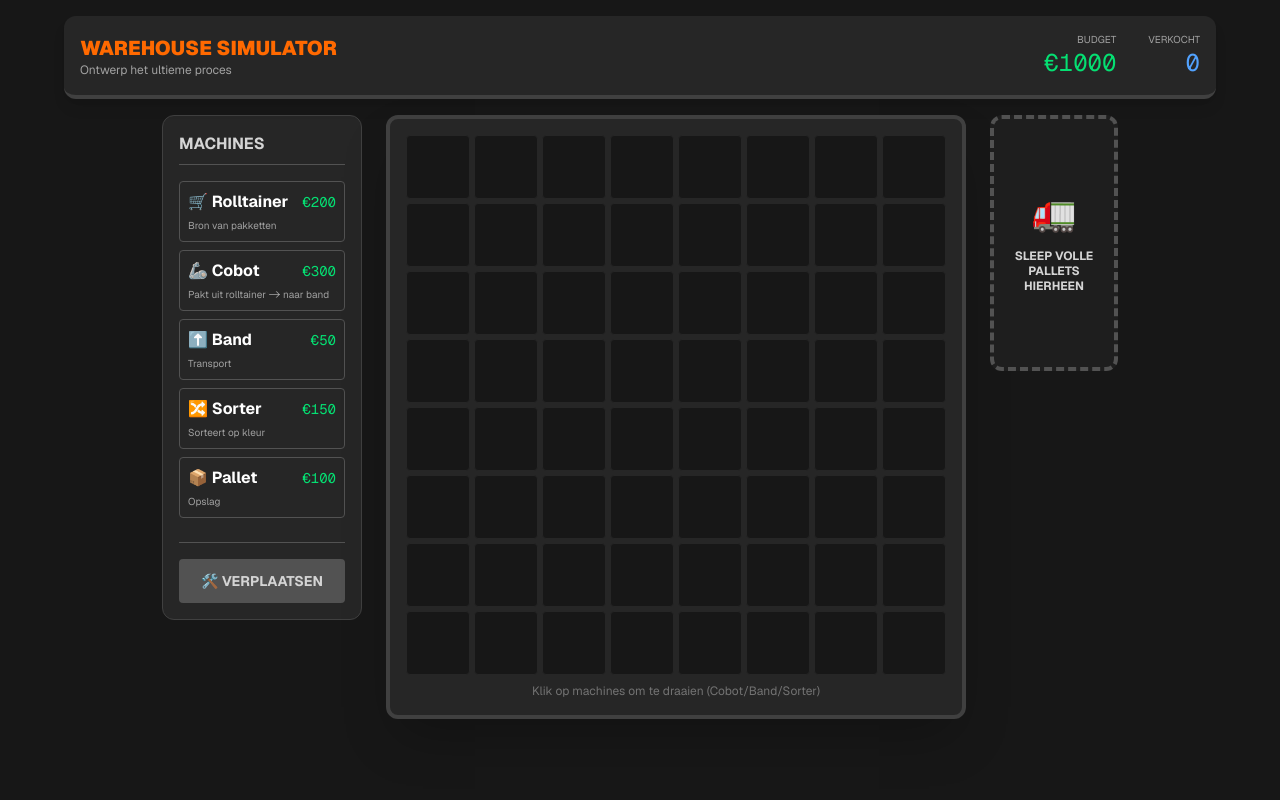
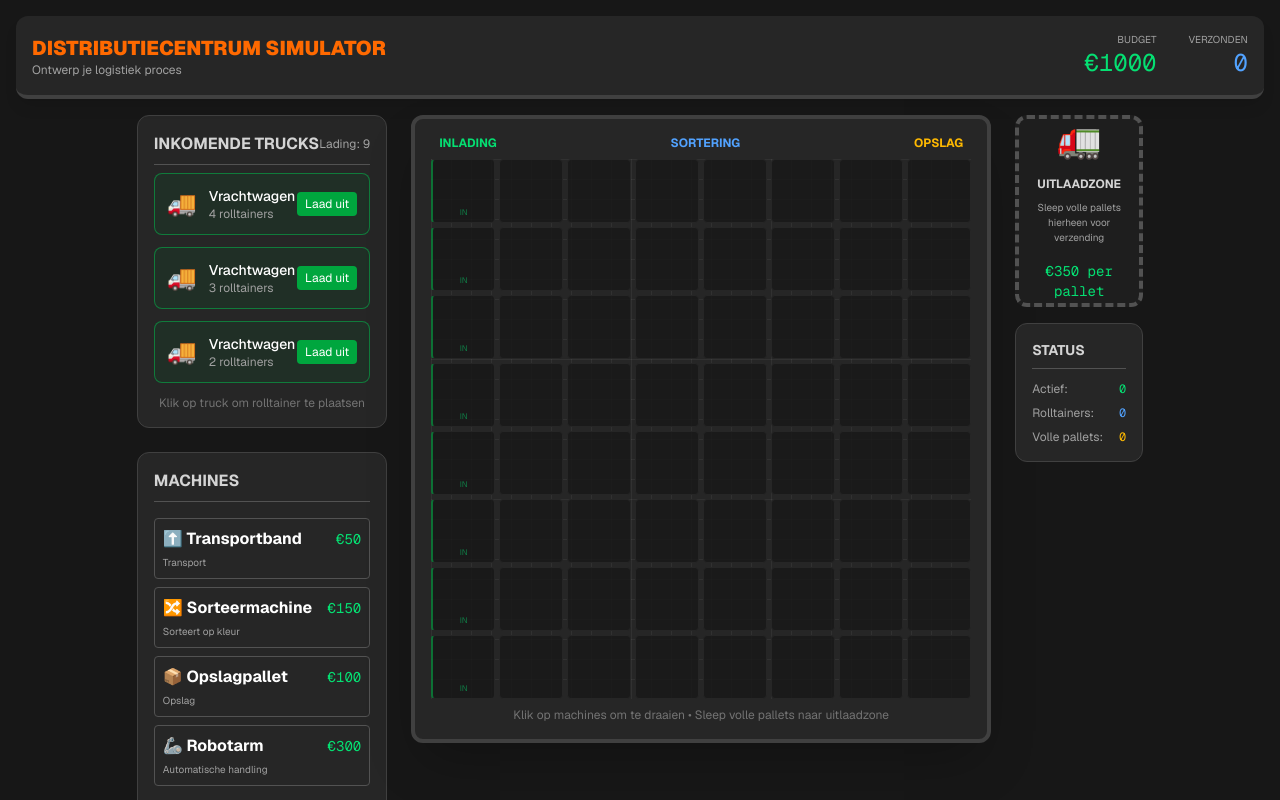
Before and after one commit to Rickfortuin/Logisim, a Next.js app: page / in a window 1280 px wide. Shown: the top 800 px of the page. Built offline with nearby package versions, Linux system fonts and the light colour scheme.

Commit message:
Truck leftside update

```diff
--- a/src/app/page.tsx
+++ b/src/app/page.tsx
@@ -28,12 +28,16 @@ interface ShopItem {
 }
 
 const SHOP_ITEMS: ShopItem[] = [
-  { type: 'rolltainer', price: 200, label: 'Rolltainer', icon: '🛒', desc: 'Bron van pakketten' },
-  { type: 'cobot', price: 300, label: 'Cobot', icon: '🦾', desc: 'Pakt uit rolltainer -> naar band' },
-  { type: 'conveyor', price: 50, label: 'Band', icon: '⬆️', desc: 'Transport' },
-  { type: 'sorter', price: 150, label: 'Sorter', icon: '🔀', desc: 'Sorteert op kleur' },
-  { type: 'pallet', price: 100, label: 'Pallet', icon: '📦', desc: 'Opslag' },
+  { type: 'conveyor', price: 50, label: 'Transportband', icon: '⬆️', desc: 'Transport' },
+  { type: 'sorter', price: 150, label: 'Sorteermachine', icon: '🔀', desc: 'Sorteert op kleur' },
+  { type: 'pallet', price: 100, label: 'Opslagpallet', icon: '📦', desc: 'Opslag' },
+  { type: 'cobot', price: 300, label: 'Robotarm', icon: '🦾', desc: 'Automatische handling' },
 ];
+
+interface IncomingTruck {
+  id: string;
+  cargo: number; // aantal rolltainers
+}
 
 export default function WarenhuisSim() {
   const [grid, setGrid] = useState<(GridCell | null)[]>(Array(GRID_SIZE * GRID_SIZE).fill(null));
@@ -43,6 +47,11 @@ export default function WarenhuisSim() {
   const [selectedShopItem, setSelectedShopItem] = useState<StructureType | null>(null);
   const [moveSourceIndex, setMoveSourceIndex] = useState<number | null>(null);
   const [isMoveMode, setIsMoveMode] = useState(false);
+  const [incomingTrucks, setIncomingTrucks] = useState<IncomingTruck[]>([
+    { id: 'truck-1', cargo: 4 },
+    { id: 'truck-2', cargo: 3 },
+    { id: 'truck-3', cargo: 2 },
+  ]);
 
   const uid = () => Math.random().toString(36).substr(2, 9);
 
@@ -58,6 +67,35 @@ export default function WarenhuisSim() {
     return nextRow * GRID_SIZE + nextCol;
   };
 
+  // --- TRUCK LOGICA ---
+  const addRolltainerFromTruck = (truckId: string) => {
+    const truckIndex = incomingTrucks.findIndex(t => t.id === truckId);
+    if (truckIndex === -1 || incomingTrucks[truckIndex].cargo <= 0) return;
+
+    // Zoek een lege plek in de meest linkse kolom
+    for (let row = 0; row < GRID_SIZE; row++) {
+      const index = row * GRID_SIZE; // Eerste kolom (index 0)
+      if (!grid[index]) {
+        const newGrid = [...grid];
+        newGrid[index] = {
+          id: uid(),
+          type: 'rolltainer',
+          crate: null
+        };
+        setGrid(newGrid);
+
+        // Verminder truck cargo
+        const updatedTrucks = [...incomingTrucks];
+        updatedTrucks[truckIndex] = {
+          ...updatedTrucks[truckIndex],
+          cargo: updatedTrucks[truckIndex].cargo - 1
+        };
+        setIncomingTrucks(updatedTrucks);
+        return;
+      }
+    }
+  };
+
   // --- GAME LOOP ---
   useEffect(() => {
     const interval = setInterval(() => {
@@ -65,16 +103,18 @@ export default function WarenhuisSim() {
         const nextGrid = JSON.parse(JSON.stringify(currentGrid));
         let changed = false;
 
+        // Rolltainers genereren pakketten
         for (let i = 0; i < currentGrid.length; i++) {
           const cell = nextGrid[i];
           if (cell && cell.type === 'rolltainer' && !cell.crate) {
-             if (Math.random() > 0.5) {
+            if (Math.random() > 0.7) { // Minder vaak genereren
               cell.crate = COLORS[Math.floor(Math.random() * COLORS.length)];
               changed = true;
             }
           }
         }
 
+        // Cobot logica
         for (let i = 0; i < currentGrid.length; i++) {
           const cobot = currentGrid[i];
           if (cobot && cobot.type === 'cobot') {
@@ -104,6 +144,7 @@ export default function WarenhuisSim() {
           }
         }
 
+        // Conveyor en sorter logica
         for (let i = 0; i < currentGrid.length; i++) {
           const cell = currentGrid[i];
           if (cell && (cell.type === 'conveyor' || cell.type === 'sorter') && cell.crate) {
@@ -142,6 +183,7 @@ export default function WarenhuisSim() {
     return () => clearInterval(interval);
   }, []);
 
+  // --- UI HANDLERS ---
   const handleCellClick = (index: number) => {
     const cell = grid[index];
     if (isMoveMode) {
@@ -207,7 +249,7 @@ export default function WarenhuisSim() {
 
   const handlePalletDragStart = (e: React.DragEvent, index: number) => {
     const cell = grid[index];
-      if(cell && cell.type === 'pallet' && cell.count! >= MAX_PALLET) {
+    if (cell && cell.type === 'pallet' && cell.count! >= MAX_PALLET) {
       e.dataTransfer.setData("type", "full_pallet");
       e.dataTransfer.setData("index", index.toString());
     }
@@ -216,7 +258,7 @@ export default function WarenhuisSim() {
   const handleTruckDrop = (e: React.DragEvent) => {
     e.preventDefault();
     const type = e.dataTransfer.getData("type");
-      if(type === 'full_pallet') {
+    if (type === 'full_pallet') {
       const index = parseInt(e.dataTransfer.getData("index"));
       const newGrid = [...grid];
       newGrid[index] = null;
@@ -227,9 +269,8 @@ export default function WarenhuisSim() {
   };
 
   // --- VISUALS ---
-
   const getRotationClass = (rot: number = 0) => {
-      switch(rot) {
+    switch (rot) {
       case 0: return 'rotate-0';
       case 1: return 'rotate-90';
       case 2: return 'rotate-180';
@@ -239,29 +280,28 @@ export default function WarenhuisSim() {
   };
 
   const getBgColor = (c?: string) => {
-      if(c === 'red') return 'bg-red-500';
-      if(c === 'blue') return 'bg-blue-500';
-      if(c === 'green') return 'bg-green-500';
-      if(c === 'purple') return 'bg-purple-500';
+    if (c === 'red') return 'bg-red-500';
+    if (c === 'blue') return 'bg-blue-500';
+    if (c === 'green') return 'bg-green-500';
+    if (c === 'purple') return 'bg-purple-500';
     return 'bg-gray-500';
   };
 
-  // Nieuwe helper voor tekstkleur (pijlen)
   const getTextColor = (c?: string) => {
-    if(c === 'red') return 'text-red-500';
-    if(c === 'blue') return 'text-blue-500';
-    if(c === 'green') return 'text-green-500';
-    if(c === 'purple') return 'text-purple-500';
+    if (c === 'red') return 'text-red-500';
+    if (c === 'blue') return 'text-blue-500';
+    if (c === 'green') return 'text-green-500';
+    if (c === 'purple') return 'text-purple-500';
     return 'text-neutral-400';
   };
 
   return (
     <div className="min-h-screen bg-neutral-900 text-white font-sans p-4 flex flex-col items-center select-none">
-
-      <div className="w-full max-w-6xl flex justify-between items-center bg-neutral-800 p-4 rounded-xl border-b-4 border-neutral-700 mb-4 sticky top-0 z-20 shadow-lg">
+      {/* HEADER */}
+      <div className="w-full max-w-7xl flex justify-between items-center bg-neutral-800 p-4 rounded-xl border-b-4 border-neutral-700 mb-4 sticky top-0 z-20 shadow-lg">
         <div>
-           <h1 className="text-xl font-black text-orange-500">WAREHOUSE SIMULATOR</h1>
-           <p className="text-xs text-neutral-400">Ontwerp het ultieme proces</p>
+          <h1 className="text-xl font-black text-orange-500">DISTRIBUTIECENTRUM SIMULATOR</h1>
+          <p className="text-xs text-neutral-400">Ontwerp je logistiek proces</p>
         </div>
         <div className="flex gap-8">
           <div className="text-right">
@@ -269,13 +309,53 @@ export default function WarenhuisSim() {
             <span className="text-2xl font-mono text-green-400">€{money}</span>
           </div>
           <div className="text-right">
-                <span className="block text-[10px] text-neutral-400">VERKOCHT</span>
+            <span className="block text-[10px] text-neutral-400">VERZONDEN</span>
             <span className="text-2xl font-mono text-blue-400">{score}</span>
           </div>
         </div>
       </div>
 
+      {/* MAIN CONTENT */}
       <div className="flex flex-col xl:flex-row gap-6 items-start justify-center w-full max-w-7xl">
+
+        {/* LINKERKANT: TRUCKS EN SHOP */}
+        <div className="flex flex-col gap-6 w-full xl:w-auto">
+          {/* INKOMENDE TRUCKS */}
+          <div className="bg-neutral-800 p-4 rounded-xl border border-neutral-700 min-w-[200px]">
+            <div className="flex justify-between items-center mb-2 pb-2 border-b border-neutral-600">
+              <h2 className="font-bold text-neutral-300">INKOMENDE TRUCKS</h2>
+              <span className="text-xs text-neutral-400">Lading: {incomingTrucks.reduce((sum, t) => sum + t.cargo, 0)}</span>
+            </div>
+            <div className="flex flex-col gap-3">
+              {incomingTrucks.map((truck) => (
+                <div
+                  key={truck.id}
+                  className={`flex items-center justify-between p-3 rounded-lg border transition-all cursor-pointer ${truck.cargo > 0 ? 'border-green-500/50 bg-green-900/20 hover:bg-green-900/30' : 'border-neutral-600 bg-neutral-900/50'}`}
+                  onClick={() => truck.cargo > 0 && addRolltainerFromTruck(truck.id)}
+                >
+                  <div className="flex items-center gap-3">
+                    <div className="text-2xl">🚚</div>
+                    <div>
+                      <div className="font-medium text-sm">Vrachtwagen</div>
+                      <div className="text-xs text-neutral-400">
+                        {truck.cargo > 0 ? `${truck.cargo} rolltainers` : 'Leeg'}
+                      </div>
+                    </div>
+                  </div>
+                  {truck.cargo > 0 ? (
+                    <button className="text-xs bg-green-600 hover:bg-green-700 px-2 py-1 rounded transition-colors">
+                      Laad uit
+                    </button>
+                  ) : (
+                    <span className="text-xs text-neutral-500">Klaar</span>
+                  )}
+                </div>
+              ))}
+            </div>
+            <p className="text-xs text-neutral-500 mt-3 text-center">
+              Klik op truck om rolltainer te plaatsen
+            </p>
+          </div>
 
           {/* SHOP */}
           <div className="flex flex-col gap-2 bg-neutral-800 p-4 rounded-xl border border-neutral-700 min-w-[200px]">
@@ -305,35 +385,51 @@ export default function WarenhuisSim() {
                     ${isMoveMode ? 'bg-orange-600 text-white animate-pulse' : 'bg-neutral-600 text-neutral-300'}
                 `}
               >
-                {isMoveMode ? 'STOP VERPLAATSEN' : '🛠️ VERPLAATSEN'}
+                {isMoveMode ? 'STOP VERPLAATSEN' : '🛠️ VERPLAATS MODUS'}
               </button>
             </div>
           </div>
+        </div>
 
-        {/* GRID (8x8) */}
+        {/* CENTRUM: DISTRIBUTIEGRID */}
         <div className="bg-neutral-800 p-4 rounded-xl shadow-2xl border-4 border-neutral-700 overflow-auto">
+          {/* WAREHOUSE LABELS */}
+          <div className="flex justify-between items-center mb-2 px-2">
+            <div className="text-xs text-green-400 font-bold">INLADING</div>
+            <div className="text-xs text-blue-400 font-bold">SORTERING</div>
+            <div className="text-xs text-amber-400 font-bold">OPSLAG</div>
+          </div>
+
           <div
-                className="grid grid-cols-8 gap-1"
+            className="grid grid-cols-8 gap-1 relative"
             style={{ width: 'fit-content' }}
           >
-                {grid.map((cell, i) => (
+            {/* GRID ACHTERGROND PATROON */}
+            <div className="absolute inset-0 bg-[linear-gradient(rgba(255,255,255,0.05)_1px,transparent_1px),linear-gradient(90deg,rgba(255,255,255,0.05)_1px,transparent_1px)] bg-[size:20px_20px] pointer-events-none"></div>
+
+            {grid.map((cell, i) => {
+              const row = Math.floor(i / GRID_SIZE);
+              const col = i % GRID_SIZE;
+              const isEntryPoint = col === 0;
+
+              return (
                 <div
                   key={i}
                   onClick={() => handleCellClick(i)}
                   onDragOver={(e) => e.preventDefault()}
                   onDrop={handleTruckDrop}
                   className={`w-14 h-14 md:w-16 md:h-16 rounded border relative flex items-center justify-center transition-all
-                            ${!cell ? 'bg-neutral-900 border-neutral-800 hover:border-neutral-600' : 'bg-neutral-700 border-neutral-600'}
+                    ${!cell ? 'bg-neutral-900/80 border-neutral-800 hover:border-neutral-600' : 'bg-neutral-700/90 border-neutral-600'}
                     ${isMoveMode && cell ? 'cursor-grab hover:brightness-110 border-orange-400' : ''}
                     ${selectedShopItem && !cell ? 'hover:bg-green-900/30 cursor-pointer' : ''}
+                    ${isEntryPoint ? 'border-l-2 border-l-green-500/50' : ''}
                   `}
                 >
-                        {cell && (
+                  {cell ? (
                     <div className="w-full h-full relative p-1">
-
                       {/* ROLLTAINER */}
                       {cell.type === 'rolltainer' && (
-                                   <div className="w-full h-full border-2 border-dashed border-zinc-400 rounded bg-zinc-800 flex items-center justify-center relative">
+                        <div className="w-full h-full border-2 border-dashed border-zinc-400 rounded bg-zinc-800/90 flex items-center justify-center relative">
                           <span className="absolute -top-2 -left-1 text-[8px] bg-zinc-600 px-1 rounded text-white">IN</span>
                           {cell.crate ? (
                             <div className={`w-8 h-8 rounded border border-white/50 shadow-lg ${getBgColor(cell.crate)} flex items-center justify-center`}>
@@ -369,13 +465,10 @@ export default function WarenhuisSim() {
                       {/* SORTER */}
                       {cell.type === 'sorter' && (
                         <div className={`w-full h-full relative border-2 border-double border-neutral-400 rounded ${getRotationClass(cell.rotation)}`}>
-                                        {/* Kleurkiezer linksboven */}
                           <div
                             onClick={(e) => cycleColor(e, i)}
                             className={`absolute top-0.5 left-0.5 w-4 h-4 rounded-full border border-white shadow-sm cursor-pointer hover:scale-110 z-30 ${getBgColor(cell.color)}`}
                           ></div>
-
-                                        {/* Pijl in kleur van filter */}
                           <span className={`absolute top-0 left-1/2 -translate-x-1/2 text-lg font-bold ${getTextColor(cell.color)}`}>⬆</span>
                           <span className="absolute top-1/2 right-0 -translate-y-1/2 text-[8px] text-neutral-400">➡</span>
                           <div className="absolute inset-2 border border-neutral-500 opacity-20 rounded-sm"></div>
@@ -390,12 +483,10 @@ export default function WarenhuisSim() {
                           className="w-full h-full flex flex-col justify-between bg-black/20 rounded p-1"
                         >
                           <div className="flex justify-between items-start relative h-full">
-                                            {/* Kleurkiezer linksboven */}
                             <div
                               onClick={(e) => cycleColor(e, i)}
                               className={`absolute top-0.5 left-0.5 w-4 h-4 rounded-full border border-white shadow-sm cursor-pointer z-30 ${getBgColor(cell.color)}`}
                             ></div>
-
                             <span className={`text-[9px] font-mono absolute top-0 right-0 ${cell.count! >= MAX_PALLET ? 'text-green-400 animate-pulse' : 'text-neutral-400'}`}>
                               {cell.count}
                             </span>
@@ -407,27 +498,65 @@ export default function WarenhuisSim() {
                       {/* BEWEGEND KRATJE */}
                       {cell.crate && cell.type !== 'rolltainer' && (
                         <div className="absolute inset-0 z-20 flex items-center justify-center pointer-events-none">
-                                        <div className={`w-6 h-6 rounded-sm shadow-md border border-white/40 ${getBgColor(cell.crate)}`}></div>
+                          <div className={`w-6 h-6 rounded-sm shadow-md border border-white/40 animate-pulse ${getBgColor(cell.crate)}`}></div>
                         </div>
                       )}
                     </div>
+                  ) : (
+                    isEntryPoint && (
+                      <div className="text-[8px] text-green-400/50 absolute bottom-1">IN</div>
+                    )
                   )}
                 </div>
-                ))}
+              );
+            })}
           </div>
-            <p className="text-center text-xs text-neutral-500 mt-2">Klik op machines om te draaien (Cobot/Band/Sorter)</p>
+          <p className="text-center text-xs text-neutral-500 mt-2">Klik op machines om te draaien • Sleep volle pallets naar uitlaadzone</p>
         </div>
 
-        {/* VERKOOP ZONE */}
+        {/* RECHTERKANT: UITLADING */}
+        <div className="flex flex-col gap-4">
           <div
             onDragOver={(e) => e.preventDefault()}
             onDrop={handleTruckDrop}
-            className="w-32 h-64 border-4 border-dashed border-neutral-600 rounded-xl bg-neutral-800/50 flex flex-col items-center justify-center text-center p-4 transition-colors hover:bg-neutral-700 hover:border-green-500"
+            className="w-32 h-48 border-4 border-dashed border-neutral-600 rounded-xl bg-neutral-800/50 flex flex-col items-center justify-center text-center p-4 transition-all hover:bg-neutral-700 hover:border-green-500 hover:shadow-lg hover:scale-[1.02]"
           >
-            <span className="text-4xl mb-4">🚛</span>
-            <span className="text-xs font-bold text-neutral-300 uppercase leading-tight">Sleep Volle Pallets Hierheen</span>
+            <span className="text-4xl mb-4 animate-bounce">🚛</span>
+            <span className="text-xs font-bold text-neutral-300 uppercase leading-tight">UITLAADZONE</span>
+            <span className="text-[10px] text-neutral-400 mt-2">Sleep volle pallets hierheen voor verzending</span>
+            <div className="mt-4 text-sm font-mono text-green-400">€350 per pallet</div>
           </div>
 
+          {/* STATISTIEKEN */}
+          <div className="bg-neutral-800 p-4 rounded-xl border border-neutral-700 w-32">
+            <h3 className="font-bold text-neutral-300 mb-3 text-sm border-b border-neutral-600 pb-2">STATUS</h3>
+            <div className="space-y-2">
+              <div className="flex justify-between items-center">
+                <span className="text-xs text-neutral-400">Actief:</span>
+                <span className="text-xs font-mono text-green-400">
+                  {grid.filter(c => c !== null).length}
+                </span>
+              </div>
+              <div className="flex justify-between items-center">
+                <span className="text-xs text-neutral-400">Rolltainers:</span>
+                <span className="text-xs font-mono text-blue-400">
+                  {grid.filter(c => c?.type === 'rolltainer').length}
+                </span>
+              </div>
+              <div className="flex justify-between items-center">
+                <span className="text-xs text-neutral-400">Volle pallets:</span>
+                <span className="text-xs font-mono text-amber-400">
+                  {grid.filter(c => c?.type === 'pallet' && c.count! >= MAX_PALLET).length}
+                </span>
+              </div>
+            </div>
+          </div>
+        </div>
+      </div>
+
+      {/* FOOTER INFO */}
+      <div className="mt-6 text-center text-xs text-neutral-500 max-w-2xl">
+        <p>Distributiecentrum Simulator • Plaats rolltainers aan de linkerkant • Ontwerp je sorteersysteem • Verzend volle pallets voor winst</p>
       </div>
     </div>
   );
```
Lines whose indentation alone changed are shown as unchanged.
